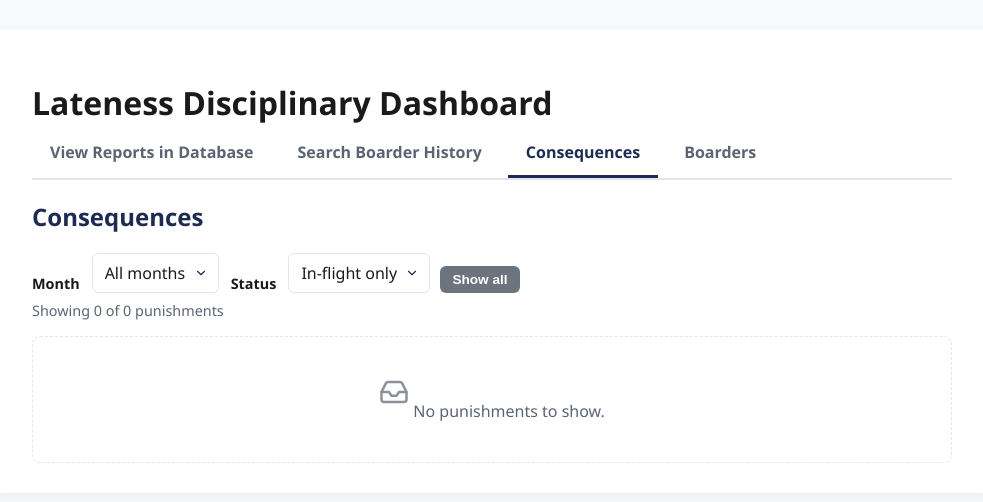
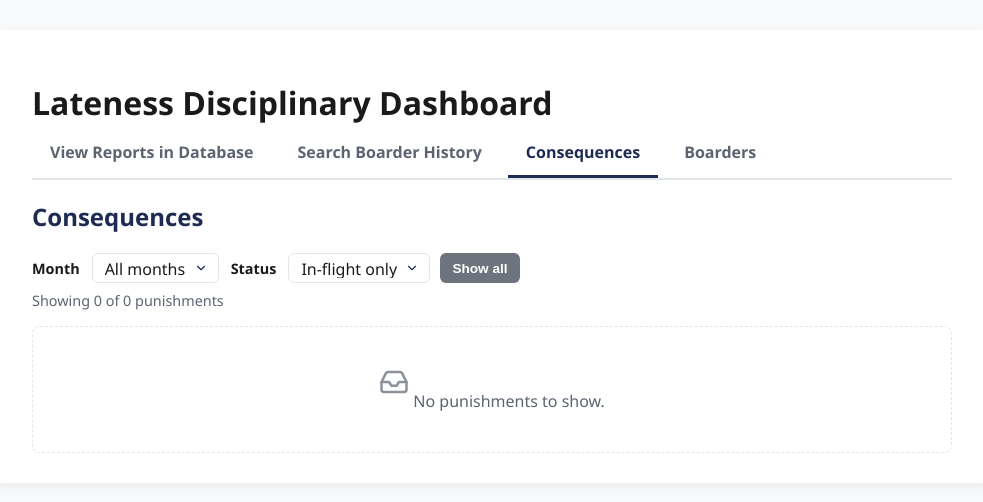
Before and after one commit to elisharkray1030/DBSBS-Lateness-Application, a Flask app: page /consequences in a window 1280 px wide. Shown: the part 74-576 px from the top of the page, without its empty margins (148-1131 px from the left). Run offline with Flask 3, Linux system fonts and the light colour scheme; data that the repository does not hold is empty; some libraries are stand-ins or nearby versions.

Commit message:
feat: consequences toolbar row at Show-all height with inline labels, Showing X of Y under first status heading

```diff
--- a/templates/index.html
+++ b/templates/index.html
@@ -800,17 +800,42 @@
         }
 
         .consequences-toolbar {
+            --control-height: 30px;
             display: flex;
             gap: 10px;
             margin-bottom: 20px;
-            align-items: flex-end;
+            align-items: center;
             flex-wrap: wrap;
         }
 
+        .consequences-toolbar .consequences-filters {
+            align-items: center;
+        }
+
+        .consequences-toolbar .consequences-filters label {
+            display: inline-flex;
+            align-items: center;
+            white-space: nowrap;
+        }
+
+        .consequences-toolbar select,
+        .consequences-toolbar .btn-sm {
+            height: var(--control-height);
+        }
+
+        .consequences-toolbar select {
+            padding-top: 4px;
+            padding-bottom: 4px;
+        }
+
         .consequences-count {
-            margin: -12px 0 16px;
+            margin: 0 0 16px;
             color: var(--text-muted);
             font-size: 0.9em;
+        }
+
+        .consequences-toolbar + .consequences-count {
+            margin-top: -12px;
         }
 
         .consequences-group {
@@ -1179,6 +1204,9 @@
                 <button type="submit" class="btn btn-{{ action.style }} btn-sm">{{ action.label }}</button>
             </form>
         {%- endmacro %}
+        {% macro consequences_count() -%}
+            <p class="consequences-count" aria-live="polite">Showing {{ punishments|length }} of {{ consequences_total }} {{ 'punishment' if consequences_total == 1 else 'punishments' }}</p>
+        {%- endmacro %}
         <h2>Consequences</h2>
         <div class="consequences-toolbar">
             <form action="/consequences" method="get" class="consequences-filters">
@@ -1215,11 +1243,11 @@
                 </button>
             </form>
         </div>
-        <p class="consequences-count" aria-live="polite">Showing {{ punishments|length }} of {{ consequences_total }} {{ 'punishment' if consequences_total == 1 else 'punishments' }}</p>
         {% if punishments %}
             {% for group in punishments|groupby('status') %}
             <div class="consequences-group">
                 <h4 class="consequences-group-title">{{ humanized_status(group.grouper) }}</h4>
+                {% if loop.first %}{{ consequences_count() }}{% endif %}
                 <div class="table-scroll">
                     <table>
                         <thead>
@@ -1259,6 +1287,7 @@
             </div>
             {% endfor %}
         {% else %}
+            {{ consequences_count() }}
             <div class="empty-state">
                 <svg viewBox="0 0 24 24" aria-hidden="true"><use href="#icon-inbox"/></svg>
                 No punishments to show.
```
Also changed, not shown: tests/test_app.py (+78 -0 lines).
